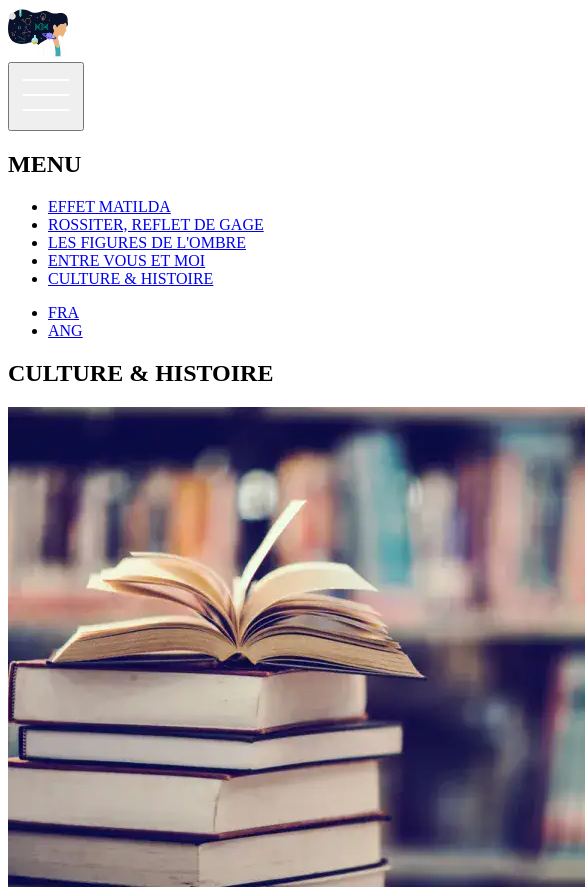
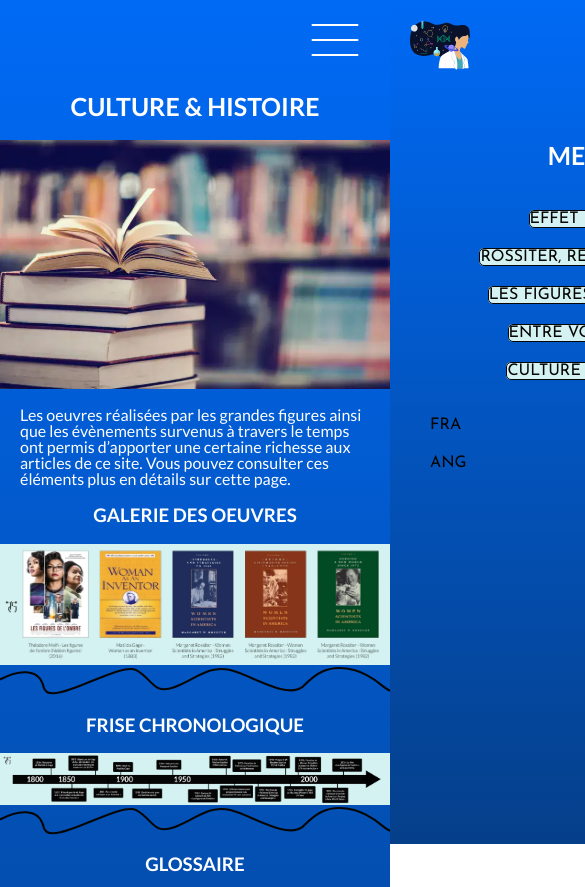
Before and after one commit to Touchais-Axel/ProjetS1, a plain HTML site: page cultureethistoire.html in a window 390 px wide. Shown: the top 887 px of the page, 585 px wide, since content can reach past the window. Drawn offline with Linux system fonts and the light colour scheme.

Commit message:
changements majeurs suite

```diff
--- a/css/main.css
+++ b/css/main.css
@@ -2,7 +2,6 @@ html, body{
     scroll-behavior: smooth;
     overflow-x: hidden;
 }
-
 
 /* On applique la couleur au background de la page d'accueil */
 body
@@ -13,19 +12,37 @@ body
 
 }
 
+ul
+{
+    list-style-type: none;
+}
+
+img:not(.article_banner>img)
+{
+    width: 100%;
+    width: ;
+}
+
+figcaption
+{
+    text-align: center;
+}
+
 .footer
 {
     background-image: url("../icons/footer_background.svg");
     margin-top: 100px;
 }
 
-nav{
-    z-index: 9;
-    display: flex;
-    justify-content: center;
-    align-items: left;
-    min-height: 8vh;
-    margin-top: 0vh;
+h2, h3
+{
+    text-align: center;
+}
+
+p
+{
+    margin-left: 20px;
+    margin-right: 20px;
 }
 
 @media screen and (max-width:1024px){
@@ -39,22 +56,45 @@ nav{
         right: 0px;
         top: 0vh;
         background: linear-gradient(#006AF5, #053F8A);
-        display: flex;
-        flex-direction: column;
-        justify-content: center;
-        align-items: center;
         width: 100vw;
         height: 100vh;
         transform: translateX(100%);
     }
 
-    .nav-links li a:hover{
-        color: white;
-        font-weight: bold;
-        font-size: 1.3rem;
-    }
+.header_menu
+{
+    display: flex;
+    justify-content: space-between;
+}
 
-    .burger{
+.menu li
+{
+    padding-top: 20px;
+}
+
+.pagetitle
+{
+    margin-top: 70px;
+    text-align: center;
+}
+
+.nav-links
+{
+    width: 325px;
+    height: max-content;
+    text-align: center;
+}
+
+.nav-links a
+{
+    margin-bottom: 20px;
+    border: 1px solid var(--impure_black);
+    border-radius: 5px;
+    background-color: var(--drop_water_blue);
+}
+
+.burger
+    {
         display: block;
     }
 }
@@ -78,6 +118,12 @@ margin-left: 305px;
     margin-bottom: 50px;
 }
 
+.cross
+
+.applogoname>a
+{
+    border: black;
+}
 
 h1
 {
@@ -174,11 +220,6 @@ h1
     margin-left: 20px;
 }
 
-#mailto
-{
-    text-align: right;
-}
-
 .footer>p
 {
     text-align: center;
--- a/cultureethistoire.html
+++ b/cultureethistoire.html
@@ -6,7 +6,7 @@
     <meta name="viewport" content="width=device-width, initial-scale=1.0">
     <title>Culture & Histoire - La Scientifique Oubliée</title>
 
-    <link rel="stylesheet" href="css/styl.css">
+    <link rel="stylesheet" href="css/style.css">
     <link rel="icon" href="./icons/applogo_main.svg"/>
 </head>
 
@@ -14,24 +14,33 @@
 
     <header>
 
+        <div class="burger">
+        <button>
+            <img src="icons/menu.svg" alt="Menu hamburger">
+        </button>
+        </div>
+
+        <!-- Contenu de mon menu hamburger -->
+        <nav class=menu>
+
+    <div class="header_menu">
         <div class="applogo2">
         <a href="/">
         <img src="icons/applogo_2.svg" alt="Logo page d'acceuil">
         </a>
         </div>
 
-        <div class="menu_logo">
+        <div class="cross">
             <button>
-            <img src="icons/menu.svg" alt="Menu hamburger">
+                <img src="icons/cross.svg" alt="Fermer le menu">
             </button>
         </div>
-
-        <!-- Contenu de mon menu hamburger -->
-        <nav>
+    </div>
 
         <h2 class="pagetitle">MENU</h2>
 
-        <ul>
+        <ul class="nav-links">
+
                 <li><a href="article1.html" class="menu_articlesbuttons">EFFET MATILDA</a></li>
                 <li><a href="article2.html" class="menu_articlesbuttons">ROSSITER, REFLET DE GAGE</a></li>
                 <li><a href="article3.html" class="menu_articlesbuttons">LES FIGURES DE L'OMBRE</a></li>
@@ -49,7 +58,7 @@
 
     </header>
 
-
+    <script src="./js/app.js"></script>
 
     <main>
 
@@ -65,7 +74,7 @@
 <h3>GALERIE
     DES OEUVRES</h3>
 
-<img src="./img/culture_histoire/galery.webp" alt="Galerie des oeuvres">
+<img class="carousel" src="./img/culture_histoire/galery.webp" alt="Galerie des oeuvres">
 
 <img src="./icons/separation.svg" alt="Séparation visuelle">
 
@@ -162,17 +171,26 @@
     <br>
     Séparation physique des personnes selon des critères raciaux, dans les activités du quotidien, dans la vie professionnelle, dans l'exercice des droits civiques.</p>
 
-<a href="index.html"> <img src="./img/culture_histoire/lso_culture_histoire.webp" alt="Logo du site"> </a>
+<a href="index.html"> <img src="./img/culture_histoire/lso_culture_histoire.png" alt="Logo du site"> </a>
 
 </body>
 
 <footer class="footer">
 
+    <div class="footerglobal">
+
+        <div class=footerp1>
             <h3 id="footer_name">Axel Touchais</h3>
-<p id="contactsentence">Reste en contact !</p>
             <h3 class="footer_school">MMI 1</h3>
             <h3 class="footer_school">Groupe C2</h3>
+        </div>
+
+        <div class="footerp2">
+            <p id="contactsentence">Reste en contact !</p>
             <a href="mailto:axel.touchais@edu.univ-fcomte.fr" id="mailto">axel.touchais@edu.univ-fcomte.fr</a>
+        </div>
+
+    </div>
 
     <p id="legalsentence">Projet réalisé dans le cadre d’un exercice pédagogique
         au département MMI de Montbéliard.</p>
```
Also changed, not shown: article1.html (+27 -9 lines), article2.html (+27 -10 lines), article3.html (+27 -9 lines), entrevousetmoi.html (+27 -9 lines), index.html (+4 -1 lines), img/culture_histoire/lso_culture_histoire.png (added), img/culture_histoire/lso_culture_histoire.webp (deleted). Lines whose indentation alone changed are shown as unchanged.
